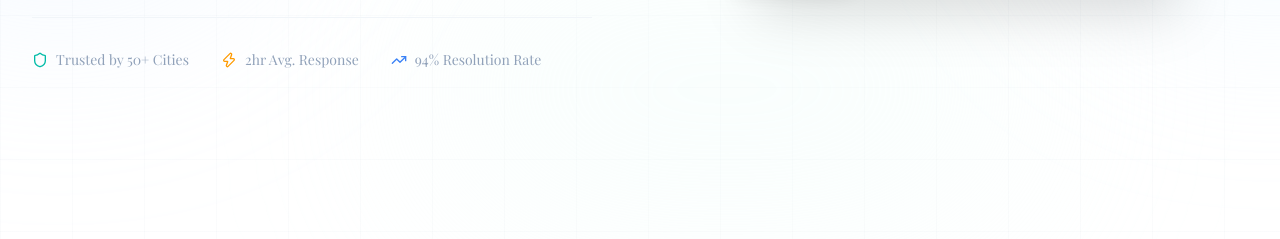
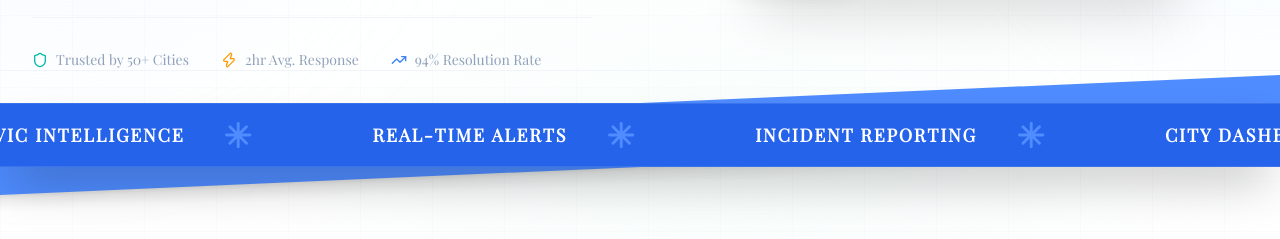
Before and after one commit to madhu967/SmartCity-Civic-Intelligence-Platform, a React (Vite) app in the folder client/: page / in a window 1280 px wide. Shown: the part 561-800 px from the top of the page. Built offline with nearby package versions, Linux system fonts and the light colour scheme; a web font is replaced by a local one.

Commit message:
added marqueee section

```diff
--- a/client/src/components/Hero.jsx
+++ b/client/src/components/Hero.jsx
@@ -2,7 +2,7 @@ import { ArrowRight, Play, Shield, Zap, TrendingUp } from 'lucide-react';
 
 export default function Hero() {
   return (
-    <section className="relative min-h-screen overflow-hidden bg-gradient-to-b from-slate-50/80 via-white to-white pt-28 pb-16 lg:pt-36 lg:pb-24">
+    <section className="relative min-h-screen flex flex-col overflow-hidden bg-gradient-to-b from-slate-50/80 via-white to-white pt-28 pb-16 lg:pt-36 lg:pb-24">
       {/* Background decorations */}
       <div className="pointer-events-none absolute inset-0">
         <div className="absolute inset-0 bg-[linear-gradient(rgba(148,163,184,0.04)_1px,transparent_1px),linear-gradient(90deg,rgba(148,163,184,0.04)_1px,transparent_1px)] bg-[size:72px_72px]" />
@@ -149,6 +149,31 @@ export default function Hero() {
           </div>
         </div>
       </div>
+
+      {/* Footer Marquee Banner */}
+      <div className="relative w-full h-24 sm:h-32 z-30 flex items-center justify-center mt-auto border-t border-slate-100">
+         {/* Slanted Accent Background (Electric Blue) */}
+         <div className="absolute w-[110%] h-14 sm:h-16 bg-[#4F8CFF] rotate-[-2.5deg] z-0 shadow-lg origin-center"></div>
+
+         {/* Horizontal Primary Marquee (Space Black, matching the next section) */}
+         <div className="absolute w-full h-14 sm:h-16 bg-brand-600 z-10 flex flex-col justify-center shadow-2xl border-y border-white/10">
+            <div className="flex w-max animate-marquee hover:[animation-play-state:paused]">
+               {/* Repeat array for seamless continuous loop */}
+               {[...Array(4)].map((_, i) => (
+                  <div key={i} className="flex items-center whitespace-nowrap">
+                    {['Civic Intelligence', 'Real-time Alerts', 'Incident Reporting', 'City Dashboard', 'Smart Dispatch', 'AI Analytics'].map((text, idx) => (
+                      <div key={idx} className="flex items-center text-white font-extrabold text-sm sm:text-lg tracking-widest uppercase px-6 sm:px-10">
+                        {text}
+                        <svg className="w-5 h-5 sm:w-7 sm:h-7 mx-6 sm:mx-10 text-[#4F8CFF]" viewBox="0 0 24 24" stroke="currentColor" strokeWidth="2.5">
+                          <path d="M12 2v20M2 12h20M4.93 4.93l14.14 14.14M4.93 19.07L19.07 4.93" strokeLinecap="round" strokeLinejoin="round"/>
+                        </svg>
+                      </div>
+                    ))}
+                  </div>
+               ))}
+            </div>
+         </div>
+      </div>
     </section>
   );
 }
--- a/client/src/index.css
+++ b/client/src/index.css
@@ -21,6 +21,12 @@
   --animate-pulse-slow: pulse-slow 3s ease-in-out infinite;
   --animate-slide-up: slide-up 0.6s ease-out forwards;
   --animate-fade-in: fade-in 0.8s ease-out forwards;
+  --animate-marquee: marquee 25s linear infinite;
+}
+
+@keyframes marquee {
+  0% { transform: translateX(0); }
+  100% { transform: translateX(-100%); }
 }
 
 @keyframes float {
```
